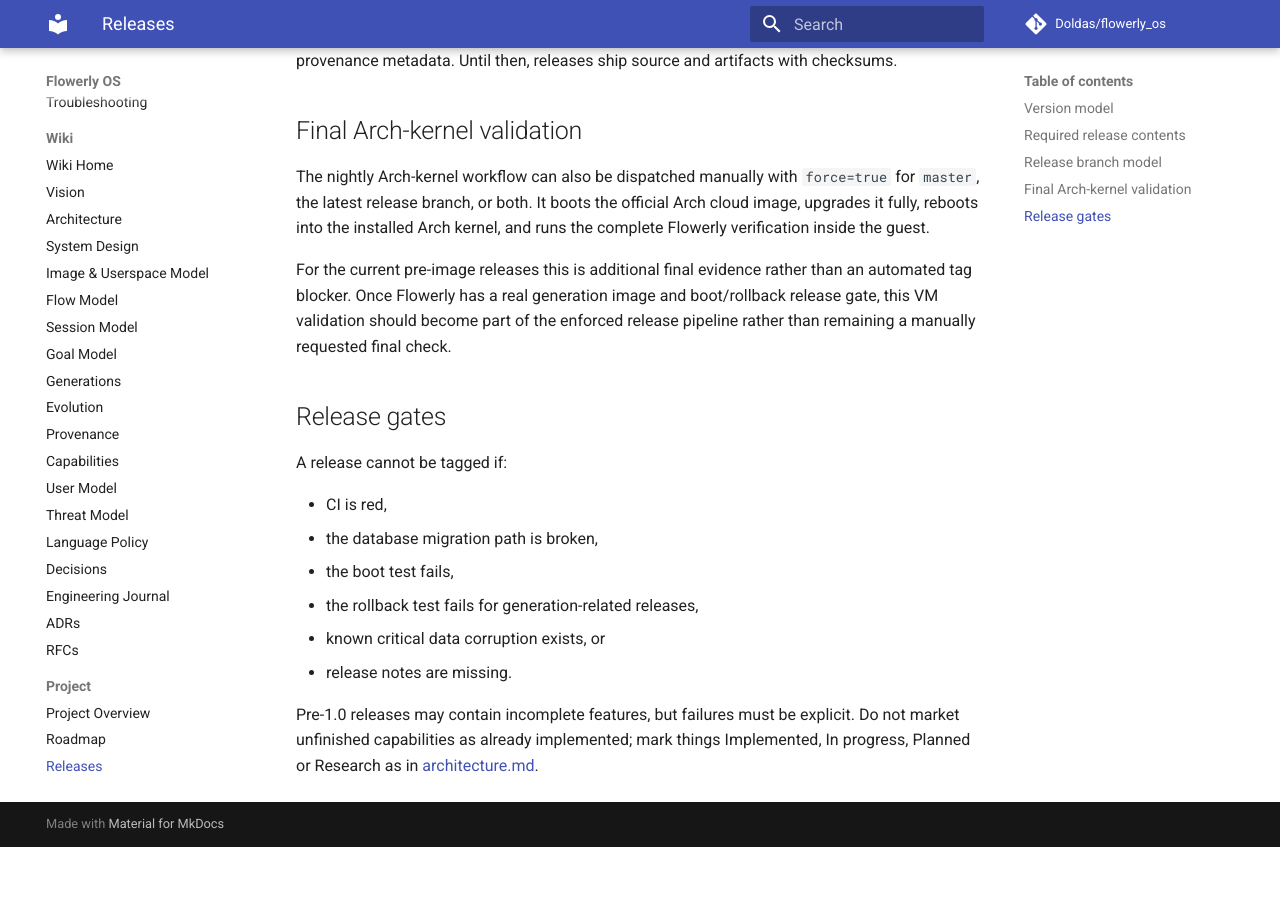
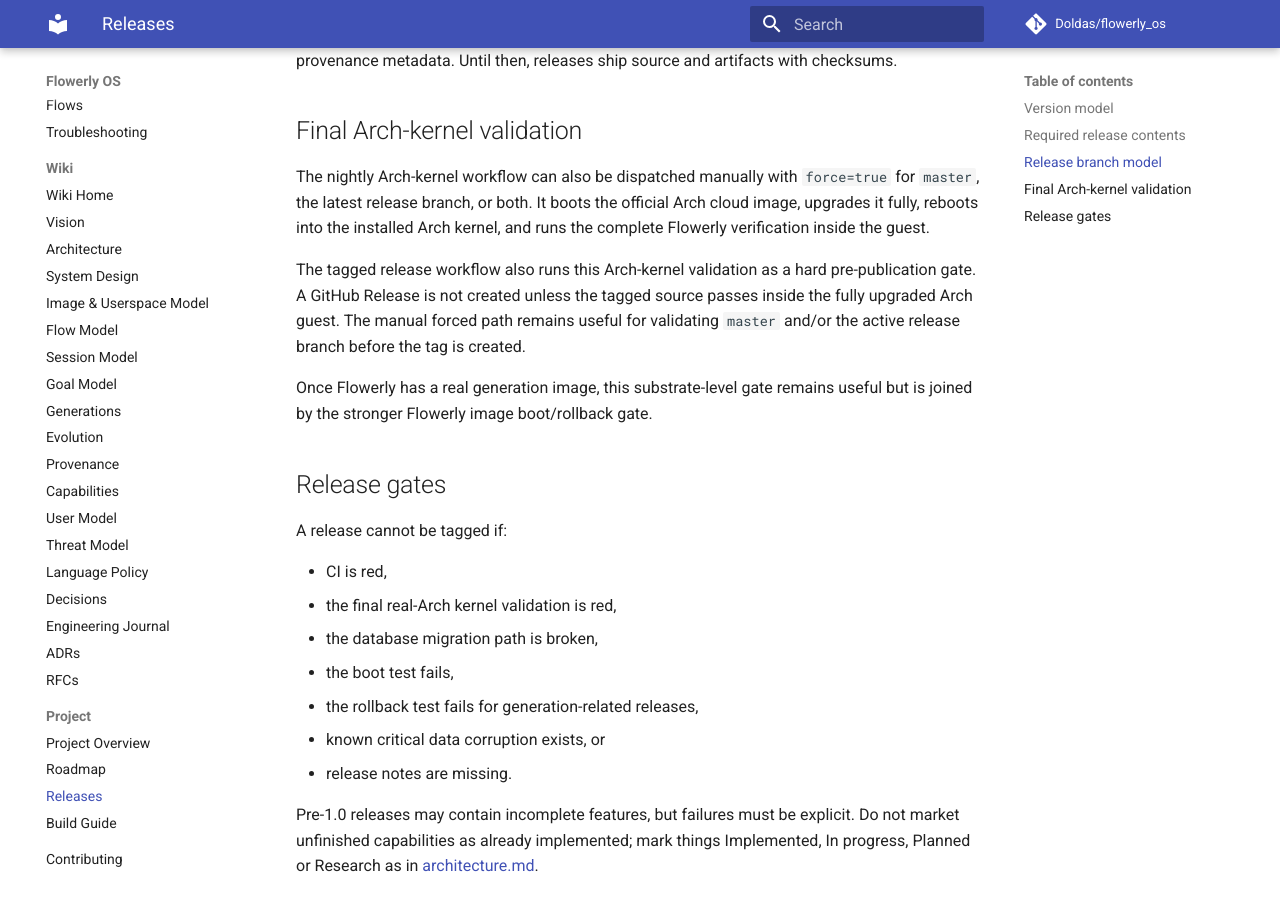
Before and after one commit to Doldas/flowerly_os, an MkDocs documentation site: the page built from docs/releases.md, in a window 1280 px wide and 900 px high, scrolled down 1428 px. Built offline with MkDocs 1.6.1 and Material for MkDocs 9.7.7, drawn with Linux system fonts in a browser that asks for light colours; comment, search, counter and statistics services are not loaded; before the commit the page ends 2275 px from its top, so only the background shows below that.

Commit message:
docs(release): make Arch VM test a tag publication gate

```diff
--- a/docs/releases.md
+++ b/docs/releases.md
@@ -64,17 +64,21 @@
 official Arch cloud image, upgrades it fully, reboots into the installed Arch
 kernel, and runs the complete Flowerly verification inside the guest.
 
-For the current pre-image releases this is additional final evidence rather
-than an automated tag blocker. Once Flowerly has a real generation image and
-boot/rollback release gate, this VM validation should become part of the
-enforced release pipeline rather than remaining a manually requested final
-check.
+The tagged release workflow also runs this Arch-kernel validation as a hard
+pre-publication gate. A GitHub Release is not created unless the tagged source
+passes inside the fully upgraded Arch guest. The manual forced path remains
+useful for validating `master` and/or the active release branch before the tag
+is created.
+
+Once Flowerly has a real generation image, this substrate-level gate remains
+useful but is joined by the stronger Flowerly image boot/rollback gate.
 
 ## Release gates
 
 A release cannot be tagged if:
 
 - CI is red,
+- the final real-Arch kernel validation is red,
 - the database migration path is broken,
 - the boot test fails,
 - the rollback test fails for generation-related releases,
```
